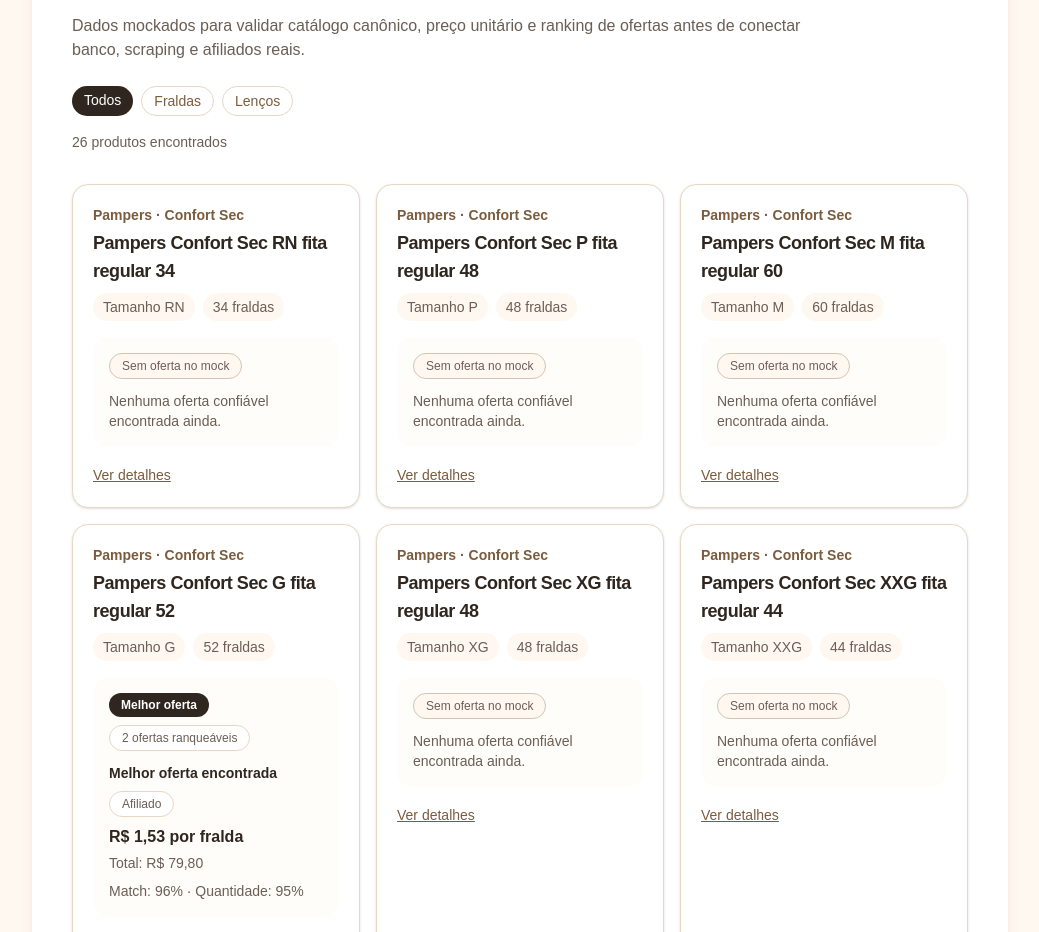
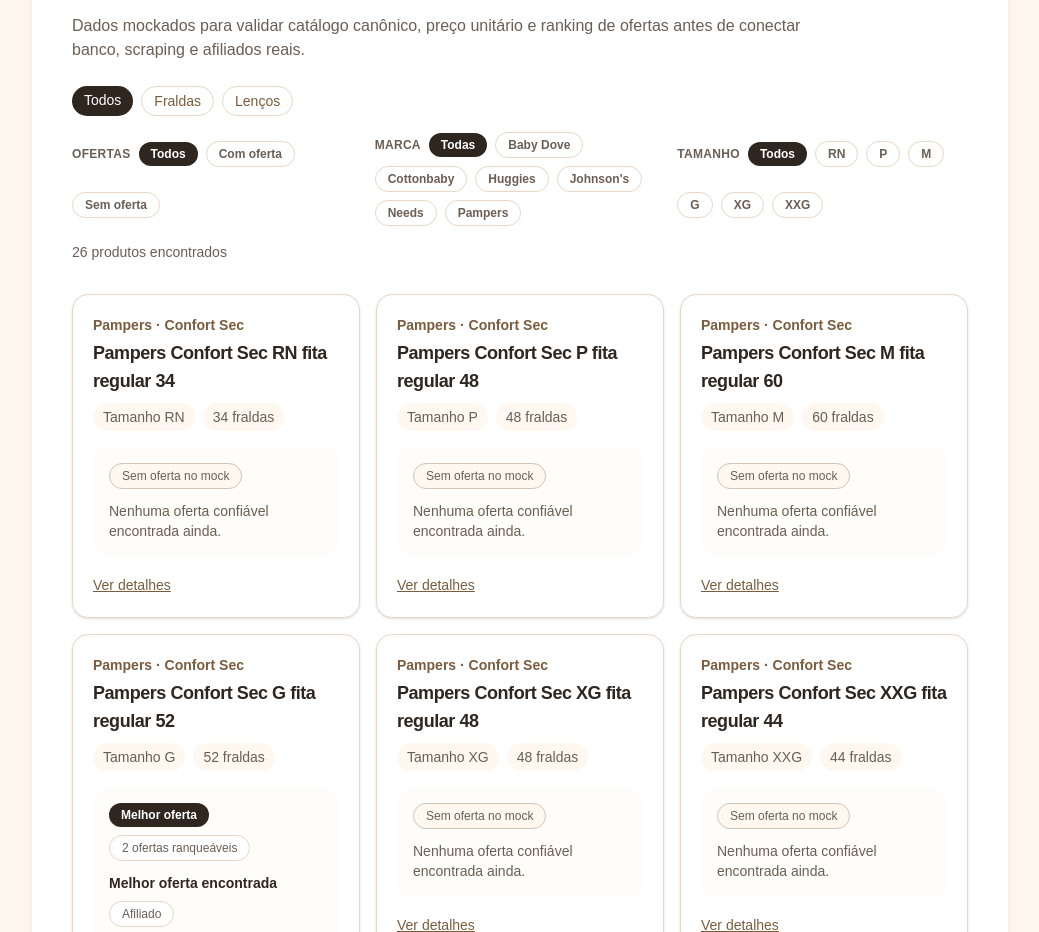
Before and after one commit to bschmitz3/ollibaby, a Next.js app: page / in a window 1280 px wide. Shown: the part 1280-2212 px from the top of the page, without its empty margins (120-1159 px from the left). Built offline with nearby package versions, Linux system fonts and the light colour scheme.

Commit message:
feat: add useful catalog filters

```diff
--- a/src/app/page.tsx
+++ b/src/app/page.tsx
@@ -8,11 +8,21 @@
 import Link from "next/link";
 
 type CategoryFilter = "all" | "diaper" | "wet_wipe";
+type OfferAvailabilityFilter = "all" | "with_offer" | "without_offer";
 
 const CATEGORY_FILTERS: Array<{ value: CategoryFilter; label: string }> = [
   { value: "all", label: "Todos" },
   { value: "diaper", label: "Fraldas" },
   { value: "wet_wipe", label: "Lenços" },
+];
+
+const OFFER_AVAILABILITY_FILTERS: Array<{
+  value: OfferAvailabilityFilter;
+  label: string;
+}> = [
+  { value: "all", label: "Todos" },
+  { value: "with_offer", label: "Com oferta" },
+  { value: "without_offer", label: "Sem oferta" },
 ];
 
 function getCategoryFilterClassName(isActive: boolean): string {
@@ -21,13 +31,39 @@
     : "rounded-full border border-[#E8D7C5] bg-white px-3 py-1 font-medium text-[#7A5C3E]";
 }
 
+function getSecondaryFilterClassName(isActive: boolean): string {
+  return isActive
+    ? "rounded-full bg-[#2F261F] px-3 py-1 text-xs font-semibold text-white"
+    : "rounded-full border border-[#E8D7C5] bg-white px-3 py-1 text-xs font-semibold text-[#6B5E54]";
+}
+
 function normalizeCategoryFilter(value: string | undefined): CategoryFilter {
   if (value === "diaper") return "diaper";
   if (value === "wet_wipe") return "wet_wipe";
   return "all";
 }
 
-function buildHomeHref(params: { q?: string; category?: CategoryFilter }): string {
+function normalizeOfferAvailabilityFilter(
+  value: string | undefined,
+): OfferAvailabilityFilter {
+  if (value === "with_offer") return "with_offer";
+  if (value === "without_offer") return "without_offer";
+  return "all";
+}
+
+function normalizeOptionalText(value: string | undefined): string | undefined {
+  if (!value) return undefined;
+  const trimmed = value.trim();
+  return trimmed.length > 0 ? trimmed : undefined;
+}
+
+function buildHomeHref(params: {
+  q?: string;
+  category?: CategoryFilter;
+  offerAvailability?: OfferAvailabilityFilter;
+  brand?: string;
+  size?: string;
+}): string {
   const searchParams = new URLSearchParams();
 
   if (params.q && params.q.trim().length > 0) {
@@ -38,8 +74,46 @@
     searchParams.set("category", params.category);
   }
 
+  if (params.offerAvailability && params.offerAvailability !== "all") {
+    searchParams.set("offerAvailability", params.offerAvailability);
+  }
+
+  if (params.brand && params.brand.trim().length > 0) {
+    searchParams.set("brand", params.brand.trim());
+  }
+
+  if (params.size && params.size.trim().length > 0) {
+    searchParams.set("size", params.size.trim());
+  }
+
   const qs = searchParams.toString();
   return qs.length > 0 ? `/?${qs}` : "/";
+}
+
+function getUniqueBrands(products: Array<{ brand: string }>): string[] {
+  const set = new Set<string>();
+  for (const p of products) {
+    if (p.brand.trim().length > 0) set.add(p.brand.trim());
+  }
+  return Array.from(set).sort((a, b) => a.localeCompare(b, "pt-BR"));
+}
+
+function getUniqueSizes(products: Array<{ size?: string }>): string[] {
+  const set = new Set<string>();
+  for (const p of products) {
+    if (p.size && p.size.trim().length > 0) set.add(p.size.trim());
+  }
+
+  const preferredOrder = ["RN", "P", "M", "G", "XG", "XXG", "XXXG"];
+
+  return Array.from(set).sort((a, b) => {
+    const aIdx = preferredOrder.indexOf(a);
+    const bIdx = preferredOrder.indexOf(b);
+    const aRank = aIdx === -1 ? Number.POSITIVE_INFINITY : aIdx;
+    const bRank = bIdx === -1 ? Number.POSITIVE_INFINITY : bIdx;
+    if (aRank !== bRank) return aRank - bRank;
+    return a.localeCompare(b, "pt-BR");
+  });
 }
 
 type HomeProps = {
@@ -58,13 +132,42 @@
     : categoryRaw ?? undefined;
   const category = normalizeCategoryFilter(categoryValue);
 
+  const offerAvailabilityRaw = resolvedSearchParams?.offerAvailability;
+  const offerAvailabilityValue = Array.isArray(offerAvailabilityRaw)
+    ? offerAvailabilityRaw[0]
+    : offerAvailabilityRaw ?? undefined;
+  const offerAvailability = normalizeOfferAvailabilityFilter(offerAvailabilityValue);
+
+  const brandRaw = resolvedSearchParams?.brand;
+  const brandValue = Array.isArray(brandRaw) ? brandRaw[0] : brandRaw ?? undefined;
+  const brand = normalizeOptionalText(brandValue);
+
+  const sizeRaw = resolvedSearchParams?.size;
+  const sizeValue = Array.isArray(sizeRaw) ? sizeRaw[0] : sizeRaw ?? undefined;
+  const size = normalizeOptionalText(sizeValue);
+
   const searchedProducts = searchCanonicalProducts(q);
-  const products =
+  const categoryFiltered =
     category === "all"
       ? searchedProducts
       : searchedProducts.filter((p) => p.category === category);
 
-  const productsWithBestOffer = products.map((product) => {
+  const brandFiltered = brand
+    ? categoryFiltered.filter((p) => p.brand === brand)
+    : categoryFiltered;
+
+  const sizeFiltered = size
+    ? brandFiltered.filter((p) => (p.size ? String(p.size) : "") === size)
+    : brandFiltered;
+
+  const availableBrands = getUniqueBrands(categoryFiltered);
+  const availableSizes = getUniqueSizes(
+    categoryFiltered.map((p) => ({
+      size: p.size ? String(p.size) : undefined,
+    })),
+  );
+
+  const productsWithBestOffer = sizeFiltered.map((product) => {
     const rankedOffers = getRankedOffersForProduct(mockOffers, product.id);
     const bestOffer = rankedOffers[0];
     return {
@@ -73,6 +176,19 @@
       rankedOffersCount: rankedOffers.length,
     };
   });
+
+  const offerAvailabilityFiltered =
+    offerAvailability === "with_offer"
+      ? productsWithBestOffer.filter((p) => p.rankedOffersCount > 0)
+      : offerAvailability === "without_offer"
+        ? productsWithBestOffer.filter((p) => p.rankedOffersCount === 0)
+        : productsWithBestOffer;
+
+  const hasAnyNonSearchFilterActive =
+    category !== "all" ||
+    offerAvailability !== "all" ||
+    brand !== undefined ||
+    size !== undefined;
 
   return (
     <main className="min-h-screen bg-[#FFF8F1] text-[#2F261F]">
@@ -139,18 +255,164 @@
                 href={buildHomeHref({
                   q: hasSearch ? q : undefined,
                   category: filter.value,
+                  offerAvailability,
+                  brand,
+                  size,
                 })}
                 className={getCategoryFilterClassName(category === filter.value)}
                 eventName="category_filter_clicked"
                 eventPayload={{
-                  category: filter.value,
                   q,
                   hasSearch,
+                  category,
+                  brand,
+                  size,
+                  offerAvailability,
+                  clickedCategory: filter.value,
                 }}
               >
                 {filter.label}
               </TrackedLink>
             ))}
+          </div>
+
+          <div className="mt-4 grid gap-3 sm:grid-cols-3">
+            <div className="flex flex-wrap items-center gap-2">
+              <span className="text-xs font-semibold uppercase tracking-wide text-[#6B5E54]">
+                Ofertas
+              </span>
+              {OFFER_AVAILABILITY_FILTERS.map((filter) => (
+                <TrackedLink
+                  key={filter.value}
+                  href={buildHomeHref({
+                    q: hasSearch ? q : undefined,
+                    category,
+                    offerAvailability: filter.value,
+                    brand,
+                    size,
+                  })}
+                  className={getSecondaryFilterClassName(
+                    offerAvailability === filter.value,
+                  )}
+                  eventName="offer_availability_filter_clicked"
+                  eventPayload={{
+                    q,
+                    hasSearch,
+                    category,
+                    brand,
+                    size,
+                    offerAvailability,
+                    clickedOfferAvailability: filter.value,
+                  }}
+                >
+                  {filter.label}
+                </TrackedLink>
+              ))}
+            </div>
+
+            <div className="flex flex-wrap items-center gap-2">
+              <span className="text-xs font-semibold uppercase tracking-wide text-[#6B5E54]">
+                Marca
+              </span>
+              <TrackedLink
+                href={buildHomeHref({
+                  q: hasSearch ? q : undefined,
+                  category,
+                  offerAvailability,
+                  size,
+                })}
+                className={getSecondaryFilterClassName(brand === undefined)}
+                eventName="brand_filter_clicked"
+                eventPayload={{
+                  q,
+                  hasSearch,
+                  category,
+                  brand,
+                  size,
+                  offerAvailability,
+                  clickedBrand: "all",
+                }}
+              >
+                Todas
+              </TrackedLink>
+              {availableBrands.map((b) => (
+                <TrackedLink
+                  key={b}
+                  href={buildHomeHref({
+                    q: hasSearch ? q : undefined,
+                    category,
+                    offerAvailability,
+                    brand: b,
+                    size,
+                  })}
+                  className={getSecondaryFilterClassName(brand === b)}
+                  eventName="brand_filter_clicked"
+                  eventPayload={{
+                    q,
+                    hasSearch,
+                    category,
+                    brand,
+                    size,
+                    offerAvailability,
+                    clickedBrand: b,
+                  }}
+                >
+                  {b}
+                </TrackedLink>
+              ))}
+            </div>
+
+            <div className="flex flex-wrap items-center gap-2">
+              <span className="text-xs font-semibold uppercase tracking-wide text-[#6B5E54]">
+                Tamanho
+              </span>
+              <TrackedLink
+                href={buildHomeHref({
+                  q: hasSearch ? q : undefined,
+                  category,
+                  offerAvailability,
+                  brand,
+                })}
+                className={getSecondaryFilterClassName(size === undefined)}
+                eventName="size_filter_clicked"
+                eventPayload={{
+                  q,
+                  hasSearch,
+                  category,
+                  brand,
+                  size,
+                  offerAvailability,
+                  clickedSize: "all",
+                }}
+              >
+                Todos
+              </TrackedLink>
+              {availableSizes.map((s) => (
+                <TrackedLink
+                  key={s}
+                  href={buildHomeHref({
+                    q: hasSearch ? q : undefined,
+                    category,
+                    offerAvailability,
+                    brand,
+                    size: s,
+                  })}
+                  className={getSecondaryFilterClassName(size === s)}
+                  eventName="size_filter_clicked"
+                  eventPayload={{
+                    q,
+                    hasSearch,
+                    category,
+                    brand,
+                    size,
+                    offerAvailability,
+                    clickedSize: s,
+                  }}
+                >
+                  {s}
+                </TrackedLink>
+              ))}
+            </div>
           </div>
 
           <div className="mt-4 flex flex-col gap-2 text-sm text-[#6B5E54] sm:flex-row sm:items-center sm:justify-between">
@@ -162,25 +424,41 @@
                 </p>
               ) : null}
               <p>
-                {productsWithBestOffer.length}{" "}
-                {productsWithBestOffer.length === 1 ? "produto" : "produtos"}{" "}
-                encontrado{productsWithBestOffer.length === 1 ? "" : "s"}
+                {offerAvailabilityFiltered.length}{" "}
+                {offerAvailabilityFiltered.length === 1 ? "produto" : "produtos"}{" "}
+                encontrado{offerAvailabilityFiltered.length === 1 ? "" : "s"}
               </p>
             </div>
 
+            <div className="flex flex-wrap gap-3">
               {hasSearch ? (
                 <Link
                   href={buildHomeHref({
                     category,
+                    offerAvailability,
+                    brand,
+                    size,
                   })}
                   className="text-[#7A5C3E] underline"
                 >
                   Limpar busca
                 </Link>
               ) : null}
+
+              {hasAnyNonSearchFilterActive ? (
+                <Link
+                  href={buildHomeHref({
+                    q: hasSearch ? q : undefined,
+                  })}
+                  className="text-[#7A5C3E] underline"
+                >
+                  Limpar filtros
+                </Link>
+              ) : null}
+            </div>
           </div>
 
-          {productsWithBestOffer.length === 0 ? (
+          {offerAvailabilityFiltered.length === 0 ? (
             <div className="mt-8 rounded-2xl border border-[#E8D7C5] bg-[#FFFDF9] p-6 text-left">
               <h3 className="text-base font-semibold text-[#2F261F]">
                 Nenhum produto encontrado
@@ -194,7 +472,7 @@
             </div>
           ) : (
             <div className="mt-8 grid gap-4 sm:grid-cols-2 lg:grid-cols-3">
-              {productsWithBestOffer.map(
+              {offerAvailabilityFiltered.map(
                 ({ product, bestOffer, rankedOffersCount }) => (
                   <ProductCard
                     key={product.id}
--- a/src/lib/analytics.ts
+++ b/src/lib/analytics.ts
@@ -1,6 +1,9 @@
 export type AnalyticsEventName =
   | "search_submitted"
   | "category_filter_clicked"
+  | "offer_availability_filter_clicked"
+  | "brand_filter_clicked"
+  | "size_filter_clicked"
   | "product_viewed"
   | "offer_clicked"
   | "offer_error_report_clicked";
```
Lines whose indentation alone changed are shown as unchanged.
